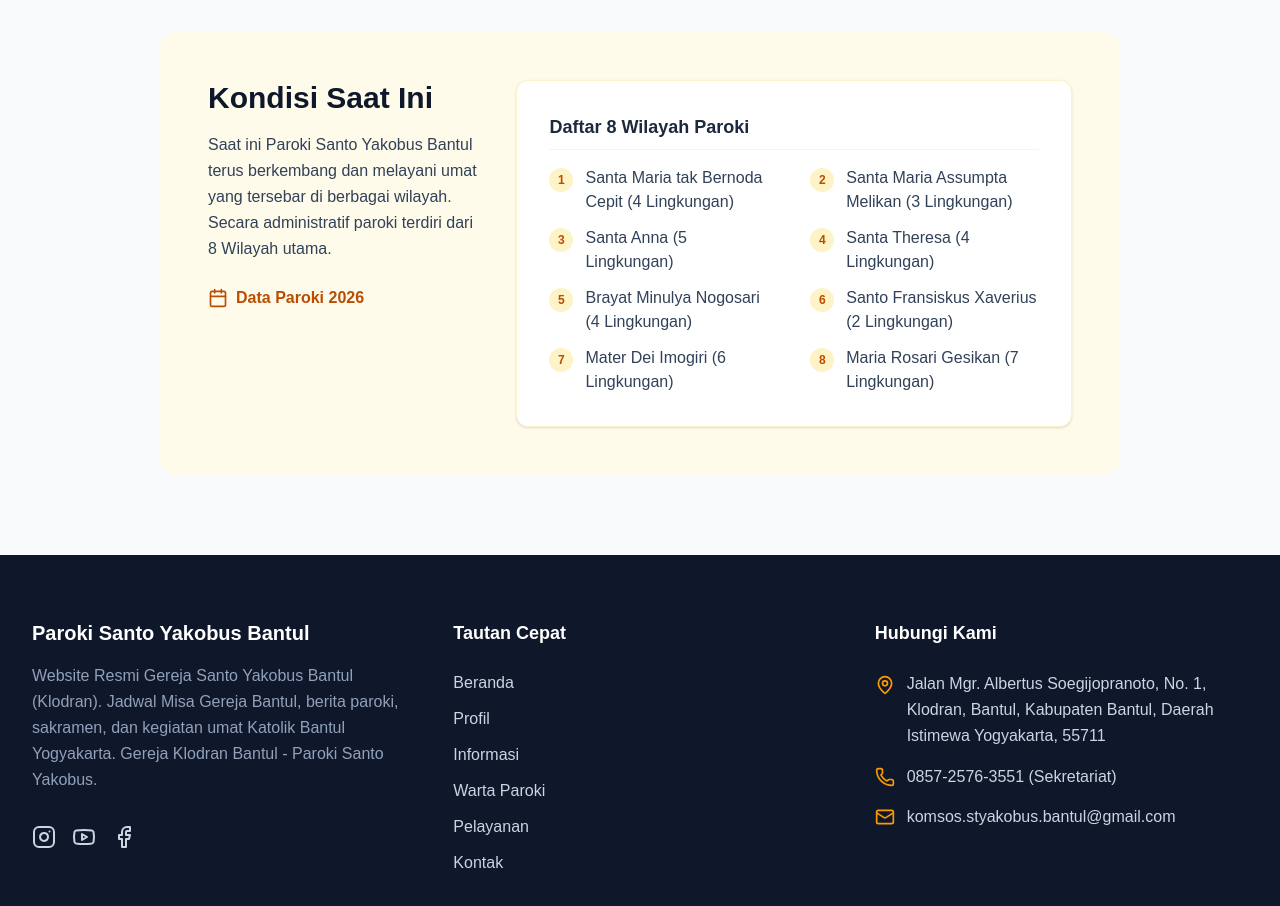
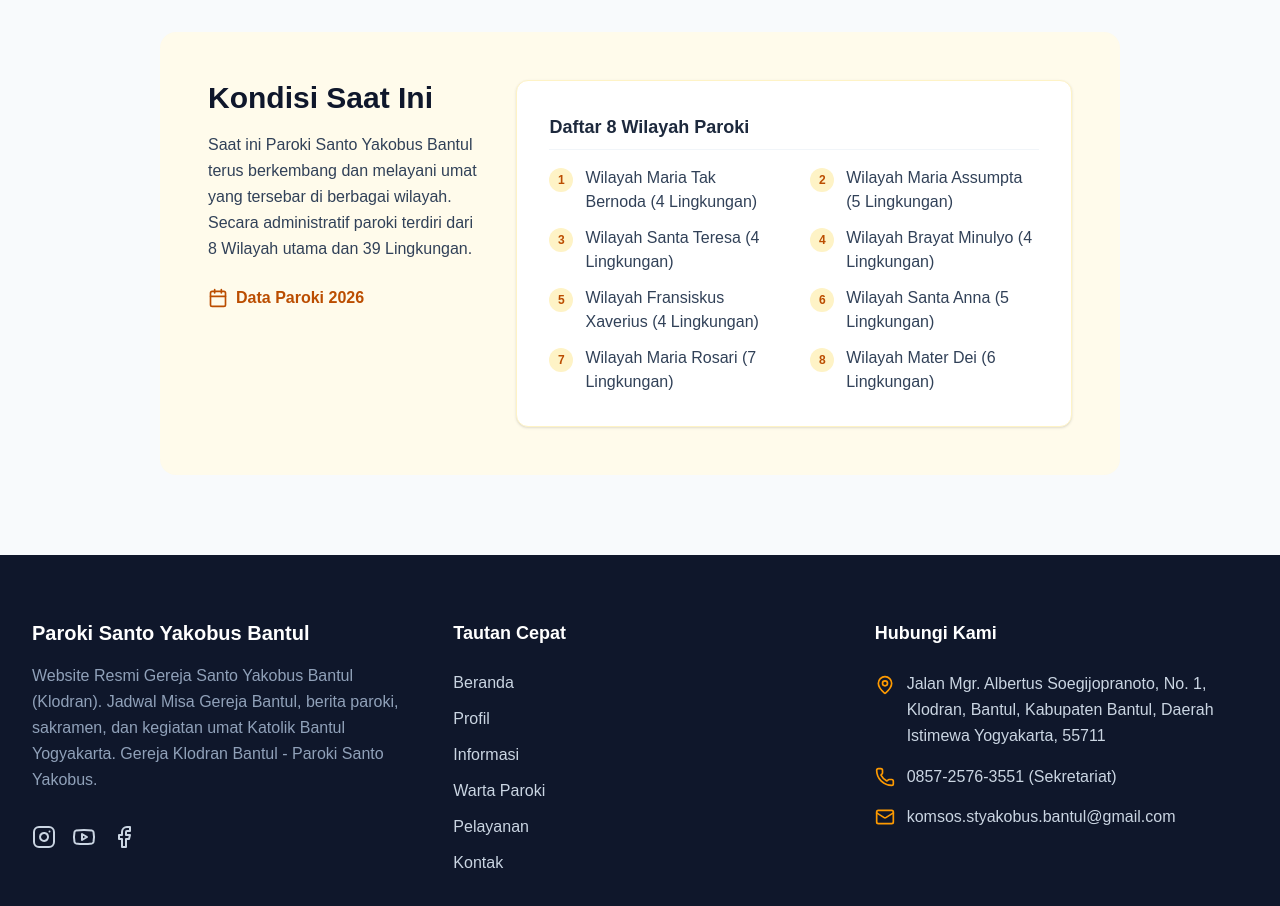
Before and after one commit to komsosbantul/website, a Next.js app: page /profil/sejarah in a window 1280 px wide. Shown: the part 2520-3426 px from the top of the page. Built offline with nearby package versions, Linux system fonts and the light colour scheme.

Commit message:
fix(sejarah): sesuaikan rincian 8 wilayah dan 39 lingkungan sesuai profil lingkungan

```diff
--- a/src/app/profil/sejarah/page.tsx
+++ b/src/app/profil/sejarah/page.tsx
@@ -31,14 +31,14 @@ export default function SejarahPage() {
   ];
 
   const wilayahList = [
-    "Santa Maria tak Bernoda Cepit (4 Lingkungan)",
-    "Santa Maria Assumpta Melikan (3 Lingkungan)",
-    "Santa Anna (5 Lingkungan)",
-    "Santa Theresa (4 Lingkungan)",
-    "Brayat Minulya Nogosari (4 Lingkungan)",
-    "Santo Fransiskus Xaverius (2 Lingkungan)",
-    "Mater Dei Imogiri (6 Lingkungan)",
-    "Maria Rosari Gesikan (7 Lingkungan)",
+    "Wilayah Maria Tak Bernoda (4 Lingkungan)",
+    "Wilayah Maria Assumpta (5 Lingkungan)",
+    "Wilayah Santa Teresa (4 Lingkungan)",
+    "Wilayah Brayat Minulyo (4 Lingkungan)",
+    "Wilayah Fransiskus Xaverius (4 Lingkungan)",
+    "Wilayah Santa Anna (5 Lingkungan)",
+    "Wilayah Maria Rosari (7 Lingkungan)",
+    "Wilayah Mater Dei (6 Lingkungan)",
   ];
 
   return (
@@ -165,7 +165,7 @@ export default function SejarahPage() {
                 <h2 className="text-3xl font-bold text-slate-900 mb-4">Kondisi Saat Ini</h2>
                 <p className="text-slate-700 leading-relaxed">
                   Saat ini Paroki Santo Yakobus Bantul terus berkembang dan melayani umat yang tersebar di berbagai wilayah.
-                  Secara administratif paroki terdiri dari 8 Wilayah utama.
+                  Secara administratif paroki terdiri dari 8 Wilayah utama dan 39 Lingkungan.
                 </p>
                 <div className="mt-6 flex items-center gap-2 text-amber-700 font-bold">
                   <Calendar size={20} />
```
